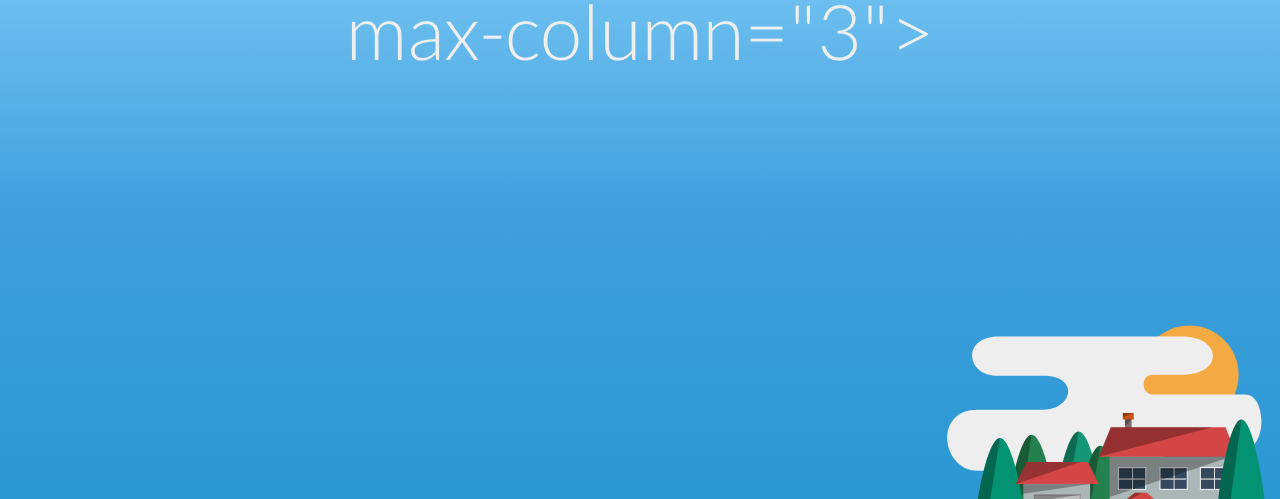
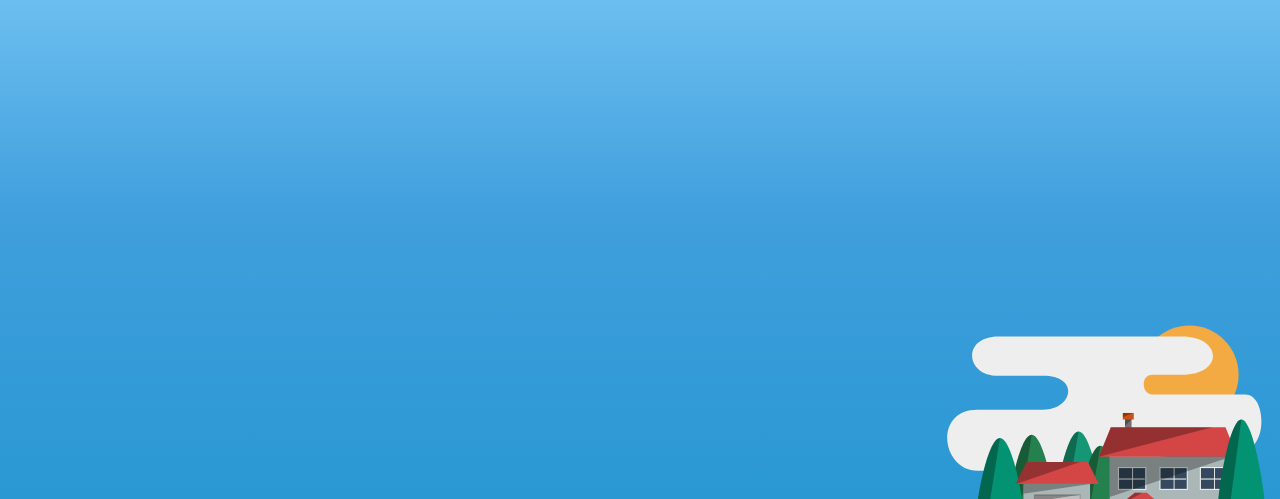
Before and after one commit to kc9ryt/RV-Google-Spreadsheet-Events, a website with bundled scripts: page src/index.html in a window 1280 px wide. Shown: the part 185-684 px from the top of the page. Built offline with nearby package versions, Linux system fonts and the light colour scheme.

Commit message:
Update index.html
Deleting the extra > that appears after min-column="1"

```diff
--- a/src/index.html
+++ b/src/index.html
@@ -51,7 +51,7 @@
                        key="1OzKHWXNgzAr1tnaNwNr2aLhPDZWMj2e8lrpxl1Z0AkI"
                        tab-id="2"
                        min-row="1"
-                       min-column="1">
+                       min-column="1"
                        max-column="3">
     </rise-google-sheet>
 
```
